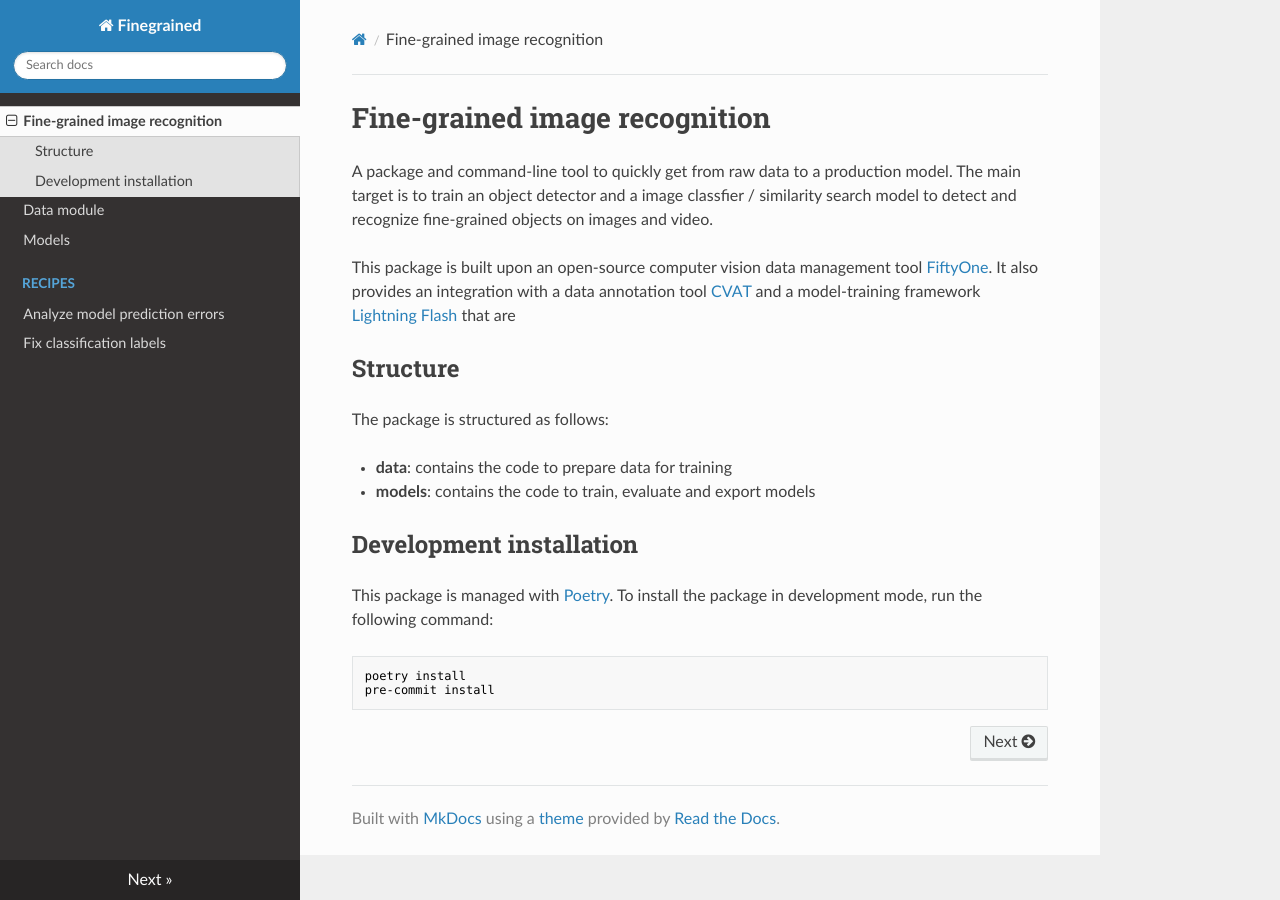
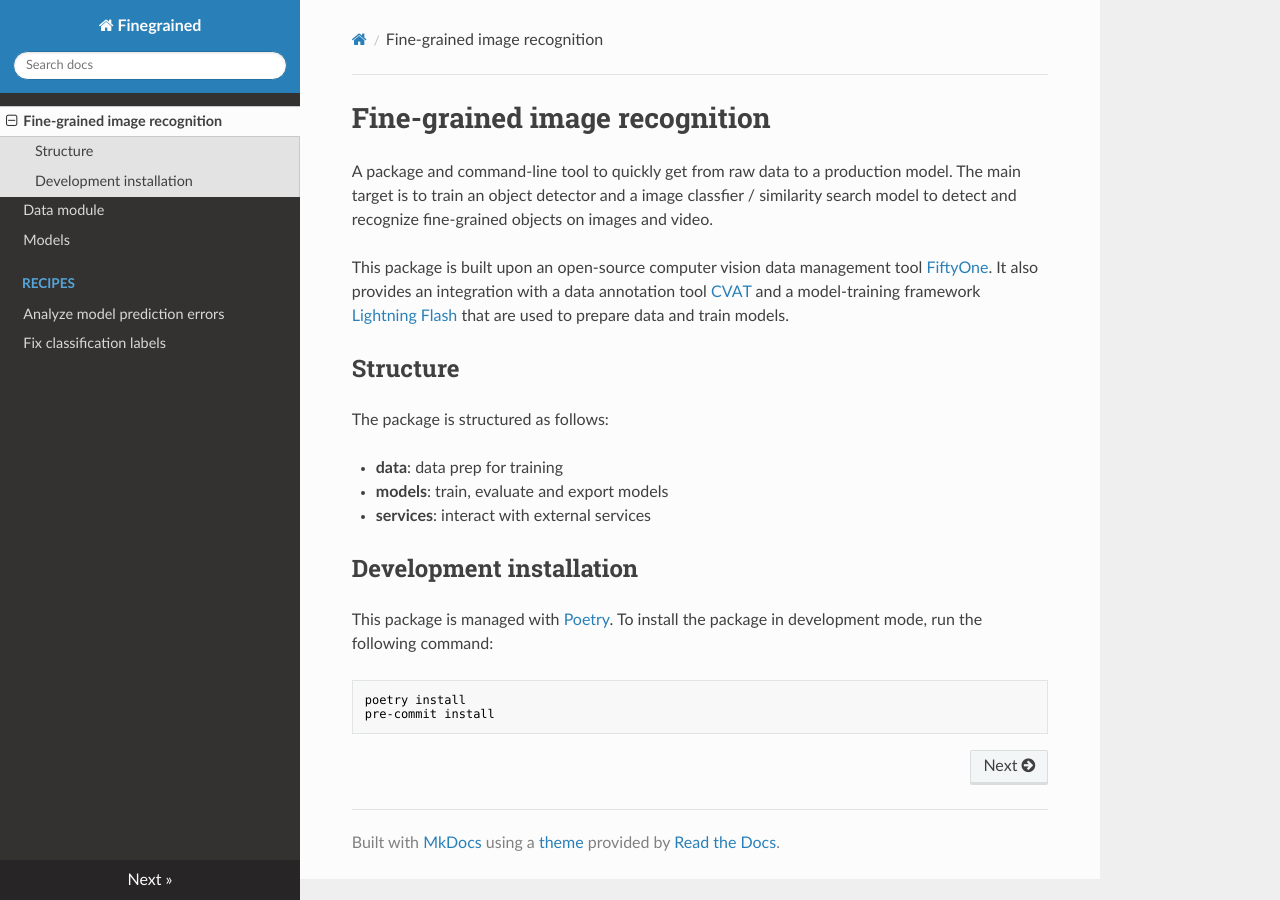
Before and after one commit to Rusteam/finegrained, an MkDocs documentation site: the page built from docs/index.md, in a window 1280 px wide. Built offline with MkDocs 1.6.1, drawn with Linux system fonts in a browser that asks for light colours; nearby versions of some CDN libraries.

Commit message:
update docs for data module

```diff
--- a/README.md
+++ b/README.md
@@ -8,13 +8,15 @@ This package is built upon an open-source computer vision data management tool
 [FiftyOne](https://docs.voxel51.com/index.html). It also provides an integration
 with a data annotation tool [CVAT](https://www.cvat.ai/) and a model-training framework
 [Lightning Flash](https://lightning-flash.readthedocs.io/) that are
+used to prepare data and train models.
 
 ## Structure
 
 The package is structured as follows:
 
-- **data**: contains the code to prepare data for training
-- **models**: contains the code to train, evaluate and export models
+- **data**: data prep for training
+- **models**: train, evaluate and export models
+- **services**: interact with external services
 
 ## Development installation
 
```
Also changed, not shown: docs/data.md (+28 -2 lines).
